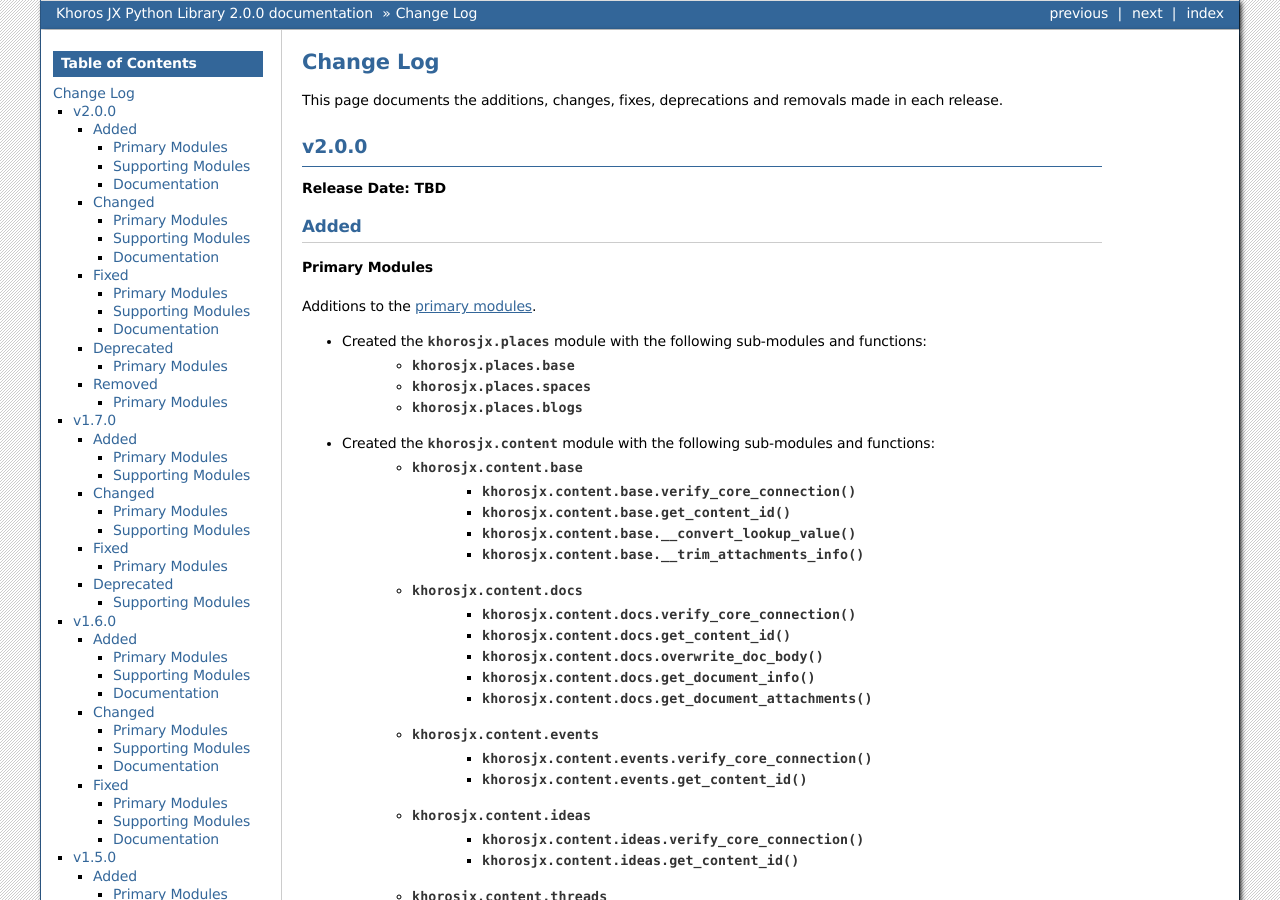
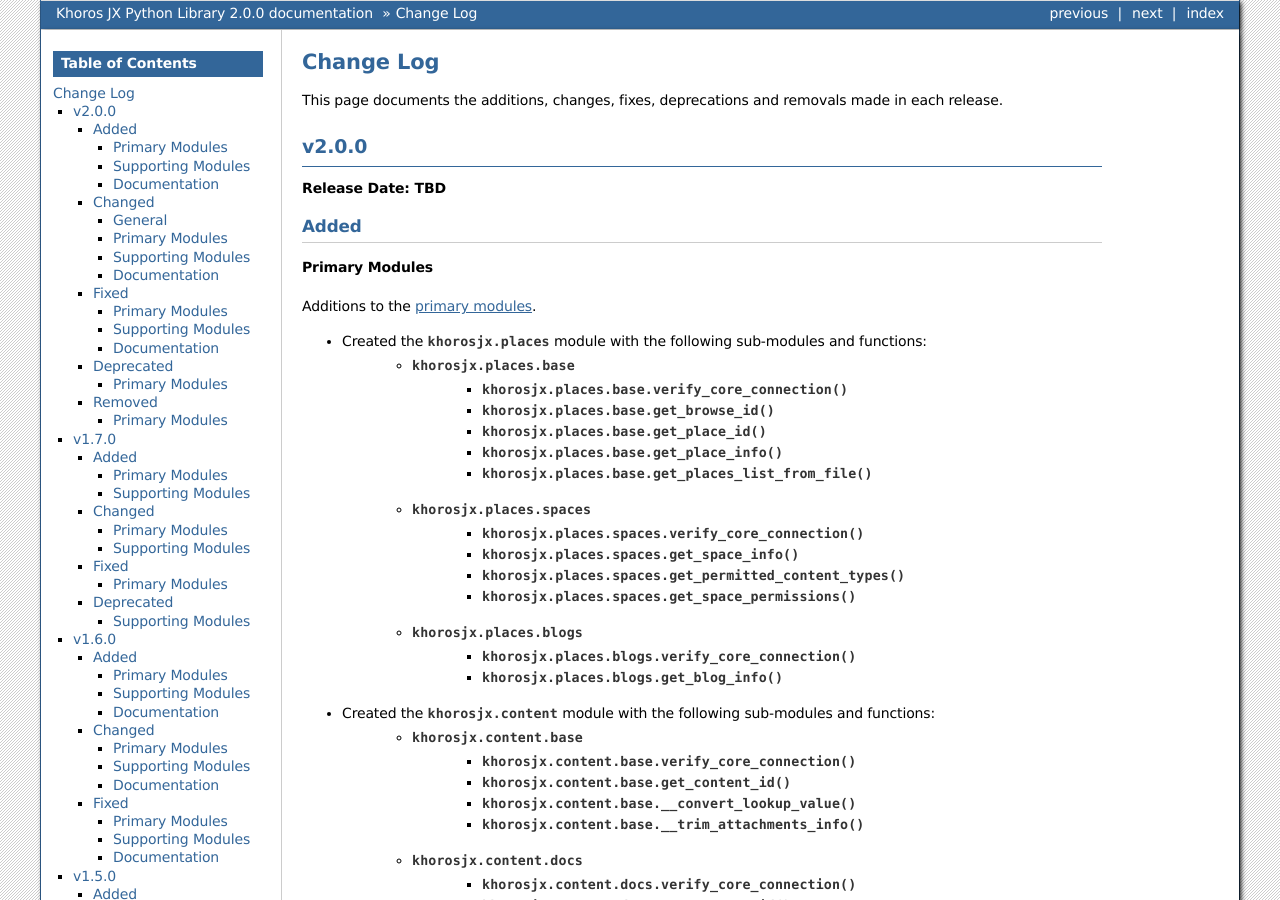
Before and after one commit to jeffshurtliff/khorosjx, a Sphinx documentation site: the page built from docs/changelog.rst, in a window 1280 px wide and 900 px high. Built offline with Sphinx 7.4.7, drawn with Linux system fonts in a browser that asks for light colours; some of the changed text lies outside the part shown.

Commit message:
Completed listing the additions in v2.0.0

```diff
--- a/docs/changelog.rst
+++ b/docs/changelog.rst
@@ -17,8 +17,19 @@
 
 * Created the :py:mod:`khorosjx.places` module with the following sub-modules and functions:
     * :py:mod:`khorosjx.places.base`
+        * :py:func:`khorosjx.places.base.verify_core_connection`
+        * :py:func:`khorosjx.places.base.get_browse_id`
+        * :py:func:`khorosjx.places.base.get_place_id`
+        * :py:func:`khorosjx.places.base.get_place_info`
+        * :py:func:`khorosjx.places.base.get_places_list_from_file`
     * :py:mod:`khorosjx.places.spaces`
+        * :py:func:`khorosjx.places.spaces.verify_core_connection`
+        * :py:func:`khorosjx.places.spaces.get_space_info`
+        * :py:func:`khorosjx.places.spaces.get_permitted_content_types`
+        * :py:func:`khorosjx.places.spaces.get_space_permissions`
     * :py:mod:`khorosjx.places.blogs`
+        * :py:func:`khorosjx.places.blogs.verify_core_connection`
+        * :py:func:`khorosjx.places.blogs.get_blog_info`
 * Created the :py:mod:`khorosjx.content` module with the following sub-modules and functions:
     * :py:mod:`khorosjx.content.base`
         * :py:func:`khorosjx.content.base.verify_core_connection`
@@ -63,6 +74,11 @@
 
 Changed
 =======
+
+General
+-------
+* Changed the ``Development Status`` PyPI classifier in the
+  `setup.py <https://github.com/jeffshurtliff/khorosjx/blob/master/setup.py>`_ file to be ``5 - Production/Stable``.
 
 Primary Modules
 ---------------
```
